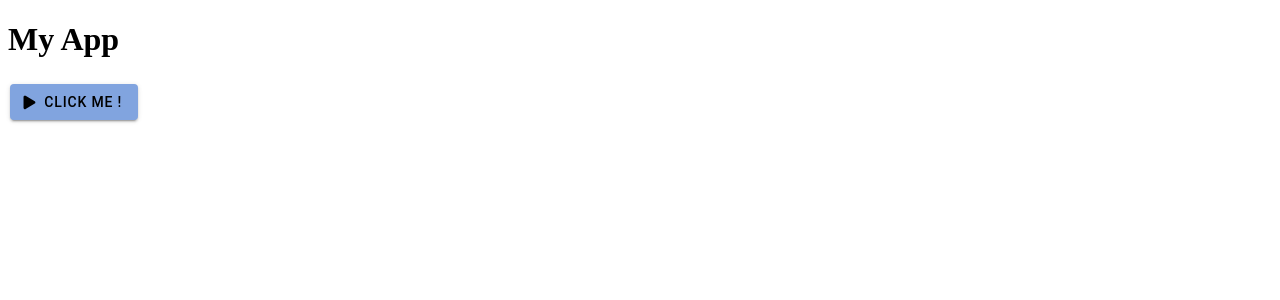
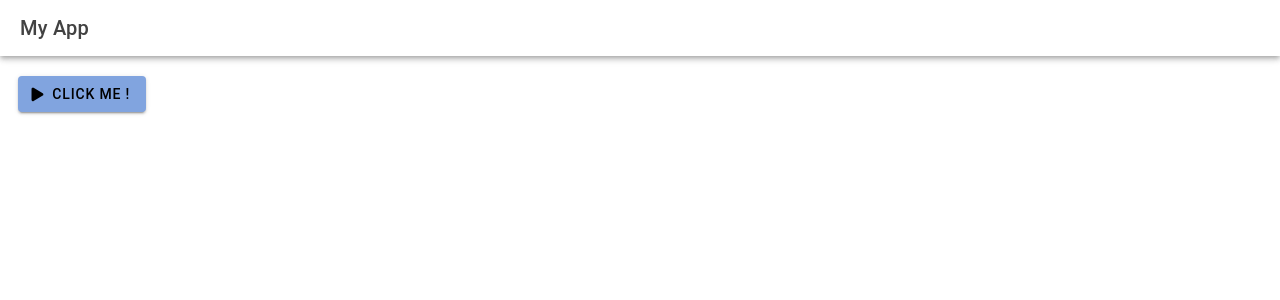
Before and after one commit to Severo-Yannick/ionic-react-hello-world, a React (Create React App) app: page / in a window 1280 px wide. Shown: the top 300 px of the page. Built offline with nearby package versions, Linux system fonts and the light colour scheme.

Commit message:
full page ionic apps

```diff
--- a/src/App.js
+++ b/src/App.js
@@ -1,6 +1,34 @@
-import { setupIonicReact, IonButton, useIonToast, IonIcon } from "@ionic/react";
+import {
+  setupIonicReact,
+  IonButton,
+  useIonToast,
+  IonIcon,
+  IonApp,
+  IonHeader,
+  IonContent,
+  IonTitle,
+  IonToolbar,
+} from "@ionic/react";
 import { play } from "ionicons/icons";
 import "@ionic/react/css/core.css";
+
+/* Core CSS required for Ionic components to work properly */
+import "@ionic/react/css/core.css";
+
+/* Basic CSS for apps built with Ionic */
+import "@ionic/react/css/normalize.css";
+import "@ionic/react/css/structure.css";
+import "@ionic/react/css/typography.css";
+
+/* Optional CSS utils that can be commented out */
+import "@ionic/react/css/padding.css";
+import "@ionic/react/css/float-elements.css";
+import "@ionic/react/css/text-alignment.css";
+import "@ionic/react/css/text-transformation.css";
+import "@ionic/react/css/flex-utils.css";
+import "@ionic/react/css/display.css";
+
+/* Custom styles */
 import "./theme/colors.css";
 
 setupIonicReact();
@@ -16,17 +44,19 @@ function App() {
   };
 
   return (
-    <div>
-      <header>
-        <h1>My App</h1>
-      </header>
-      <main>
+    <IonApp>
+      <IonHeader>
+        <IonToolbar>
+          <IonTitle>My App</IonTitle>
+        </IonToolbar>
+      </IonHeader>
+      <IonContent className="ion-padding">
         <IonButton color="primary" onClick={handleClick}>
           <IonIcon icon={play} slot="start" />
           Click me !
         </IonButton>
-      </main>
-    </div>
+      </IonContent>
+    </IonApp>
   );
 }
 
```
